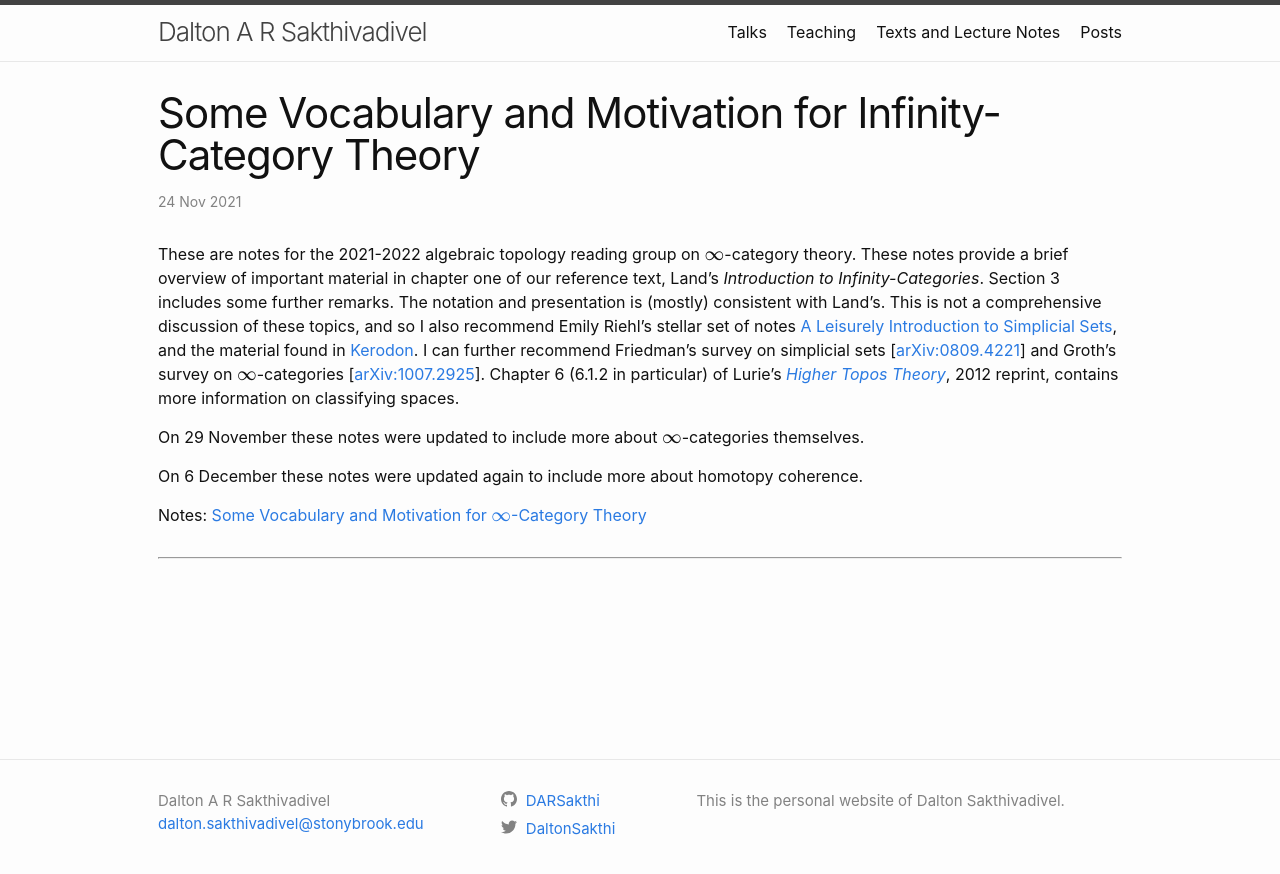
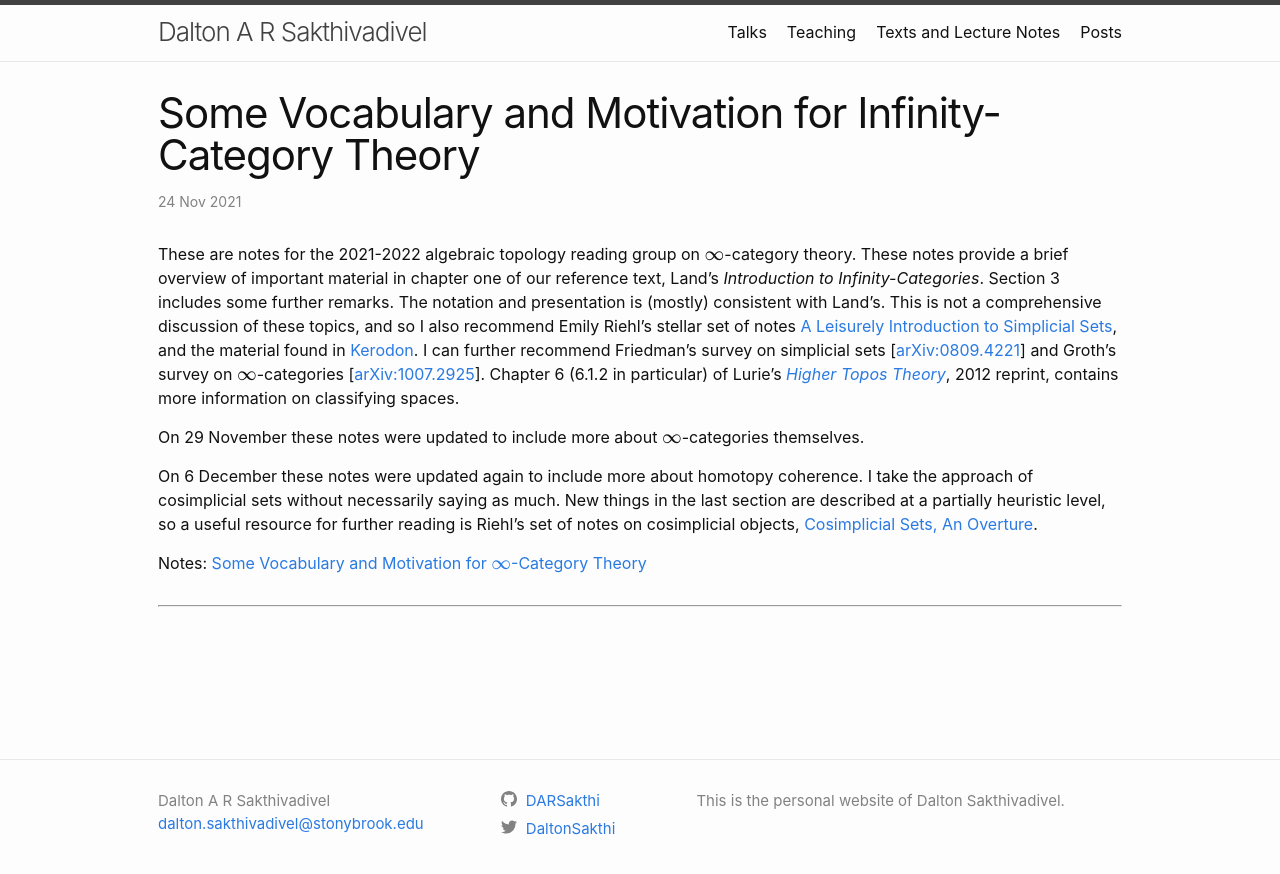
Before and after one commit to DARSakthi/DARSakthi.github.io, a Jekyll site: the page built from _texts/03-inf-cat-notes.markdown, in a window 1280 px wide. Shown: the top 874 px of the page. Built offline with Jekyll 4.4.1, drawn with Linux system fonts in a browser that asks for light colours; formulas are drawn with MathJax 3; comment, search, counter and statistics services are not loaded.

Commit message:
Update 03-inf-cat-notes.markdown

```diff
--- a/_texts/03-inf-cat-notes.markdown
+++ b/_texts/03-inf-cat-notes.markdown
@@ -10,6 +10,6 @@ These are notes for the 2021-2022 algebraic topology reading group on $$\infty$$
 
 On 29 November these notes were updated to include more about $$\infty$$-categories themselves.
 
-On 6 December these notes were updated again to include more about homotopy coherence.
+On 6 December these notes were updated again to include more about homotopy coherence. I take the approach of cosimplicial sets without necessarily saying as much. New things in the last section are described at a partially heuristic level, so a useful resource for further reading is Riehl's set of notes on cosimplicial objects, [Cosimplicial Sets, An Overture](https://math.jhu.edu/~eriehl/complicial.pdf).
 
 Notes: [Some Vocabulary and Motivation for $$\infty$$-Category Theory](/files/InfCat_Notes.pdf)
```
